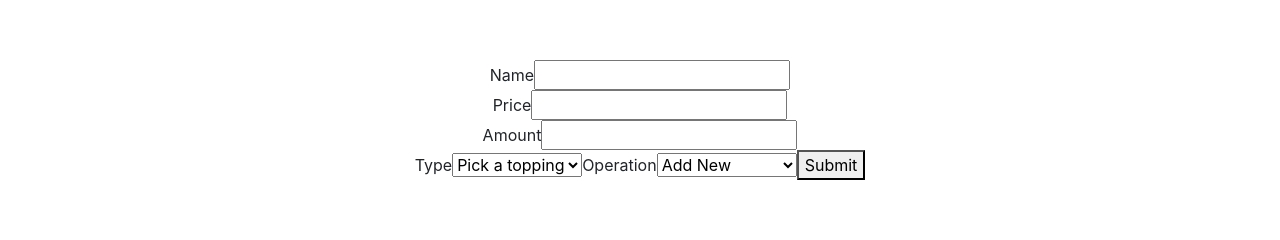
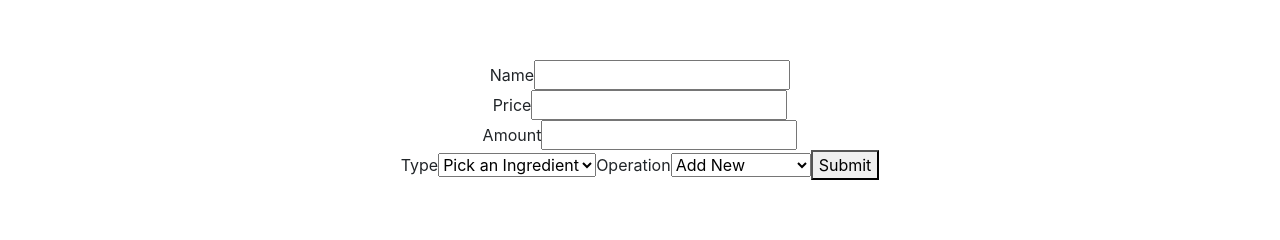
Before and after one commit to csce-331-ritchey-2023a/project3_alpha, a React (Create React App) app in the folder frontend/: page /manager in a window 1280 px wide. Shown: the part 140-380 px from the top of the page. Built offline with nearby package versions, Linux system fonts and the light colour scheme; no server answers.

Commit message:
Manager add & update inventory items

```diff
--- a/frontend/src/screens/ManagerScreen.js
+++ b/frontend/src/screens/ManagerScreen.js
@@ -11,7 +11,7 @@ import { XZReport } from './components/XZReport';
 import ExcessReport from './components/ExcessReport';
 import { Xreport } from './components/Xreport';
 import GoogleTranslate from './components/GoogleTranslate';
-import { AddUpdateProducts } from './components/CRUD';
+import { AddUpdateProducts } from './components/UpdateManager';
 
 const ManagerScreen = () => {
   return (
--- a/frontend/src/screens/components/CRUD.js
+++ b/frontend/src/screens/components/UpdateManager.js
@@ -15,7 +15,7 @@ const AddUpdateProducts = () => {
     }, [name, price, amount, type])
 
     let handleSubmit = async () => {
-        if (operation == "addnew") {
+        if (operation == "update") {
             await fetch(`http://localhost:5000/update/${type}/${name}/${price}/${amount}`)
         }
         else {
@@ -41,7 +41,7 @@ const AddUpdateProducts = () => {
 
             <label htmlFor="type" value={type}>Type</label>
             <select id="type" value={type} onChange={e => setType(e.target.value)} defaultValue="">
-                <option value="" disabled>Pick a topping</option>
+                <option value="" disabled>Pick an Ingredient</option>
                 <option value="cheeses">Cheeses</option>
                 <option value="toppings">Toppings</option>
                 <option value="sauces">Sauces</option>
```
Also changed, not shown: 1 other file (tests, documents, lock files or other folders).
